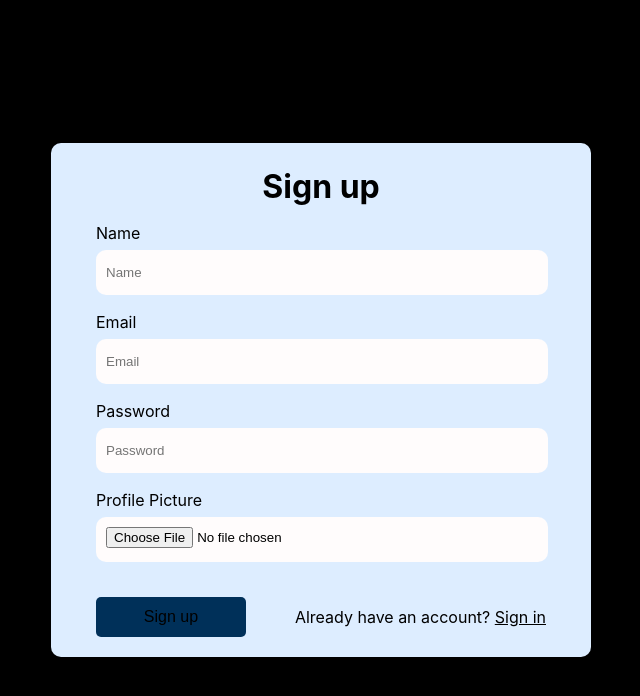
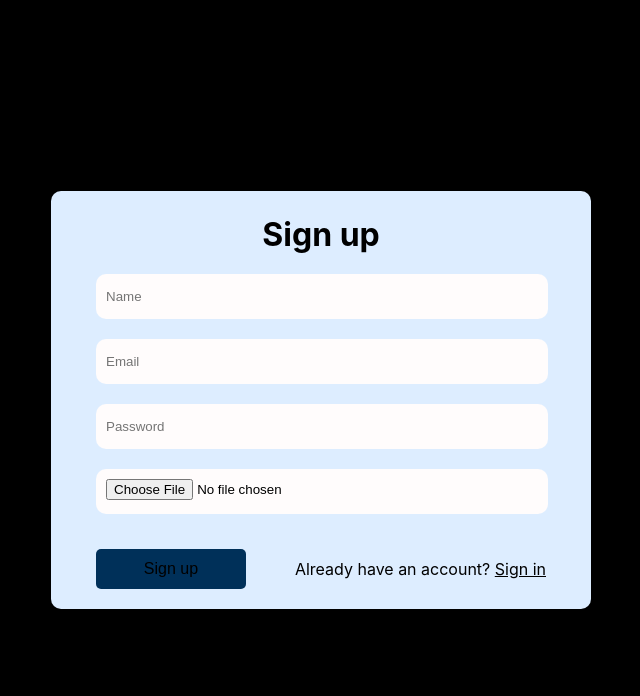
Before and after one commit to shamanth44/CRUD_OPERATIONS, a React (Vite) app in the folder frontend/: page / in a window 1280 px wide. Shown: the top 696 px of the page, without its empty margins (319-959 px from the left). Built offline with nearby package versions, Linux system fonts and the light colour scheme.

Commit message:
added search functionalities

```diff
--- a/frontend/src/components/EditEmployee.jsx
+++ b/frontend/src/components/EditEmployee.jsx
@@ -53,6 +53,7 @@ function EditEmployee({ singleEmployee, id }) {
       console.log(error);
     }
   };
+  console.log('rerender')
 
   return (
     <>
--- a/frontend/src/components/EmployeeDashboard.jsx
+++ b/frontend/src/components/EmployeeDashboard.jsx
@@ -1,14 +1,16 @@
-import React, { useEffect, useState } from "react";
+import React, { memo, useEffect, useState } from "react";
 import axios from "axios";
 import api from "./Instances/api";
 import EmployeeDataComp from "./EmployeeDataComp";
+import { InputField } from "./reuse/InputField";
 
 function EmployeeDashboard() {
   const [employee, setEmployee] = useState([]);
-  const [ hasData, setHasData ] = useState(false)
+  const [hasData, setHasData] = useState(false);
+  const [search, setSearch] = useState("");
 
   axios.defaults.withCredentials = true;
-
+  console.log("something");
   const getEmployees = async () => {
     const response = await axios.get(
       "https://employee-dashboard-backend-iota.vercel.app/api/v1/employee/get-employees"
@@ -16,7 +18,7 @@ function EmployeeDashboard() {
     const employeeData = await response.data.data;
     console.log(employeeData);
     setEmployee(employeeData);
-    setHasData(true)
+    setHasData(true);
   };
 
   useEffect(() => {
@@ -32,6 +34,33 @@ function EmployeeDashboard() {
 
       <div className="employeeTable">
         {hasData && (
+          <>
+            <label htmlFor="searchEmployee" style={{ color: "white" }}>
+              Search
+            </label>
+            <input
+            className="searchInput"
+              type="text"
+              id="searchEmployee"
+              style={{
+                // outline: "none",
+                border: "none",
+                borderRadius: "5px",
+                backgroundColor: "white",
+                color: "black",
+                height: "30px",
+                width: "250px",
+                fontSize: "16px",
+                margin: "20px 0px",
+              }}
+              onFocus={{outline:"5px solid black"}}
+              placeholder="Search employees"
+              onChange={(e) => {
+                setTimeout(() => {
+                  setSearch(e.target.value);
+                }, 1000);
+              }}
+            />
             <table id="table">
               <tbody>
                 <tr>
@@ -45,7 +74,15 @@ function EmployeeDashboard() {
                   <th>Course</th>
                   <th>Action</th>
                 </tr>
-      {employee.map((currentEmployee, index) => {
+                {employee
+                  .filter(
+                    (data) =>
+                      data.uniqueId.startsWith(search, 0) ||
+                      data.name.toLowerCase().startsWith(search, 0) ||
+                      data.email.toLowerCase().startsWith(search, 0) ||
+                      data.mobileNo.toString().startsWith(search, 0)
+                  )
+                  .map((currentEmployee, index) => {
                     return (
                       <EmployeeDataComp
                         getEmployees={getEmployees}
@@ -64,12 +101,10 @@ function EmployeeDashboard() {
                   })}
               </tbody>
             </table>
-    )
-  }
+          </>
+        )}
       </div>
-  <div className="loading">
-         {!hasData && <p>Loading...</p>}
-  </div>
+      <div className="loading">{!hasData && <p>Loading...</p>}</div>
     </>
   );
 }
--- a/frontend/src/components/EmployeeDataComp.jsx
+++ b/frontend/src/components/EmployeeDataComp.jsx
@@ -15,7 +15,8 @@ function EmployeeDataComp({
   designation,
   course,
 }) {
-  const navigate = useNavigate()
+  console.log("datam");
+  const navigate = useNavigate();
   const deleteEmployee = async () => {
     await axios.delete(
       `https://employee-dashboard-backend-iota.vercel.app/api/v1/employee/delete-employee/${id}`
@@ -36,8 +37,17 @@ function EmployeeDataComp({
         <td>{designation}</td>
         <td>{course}</td>
         <td className="action">
-          <button onClick={()=>{navigate(`/edit-employee/${id}`)}} className="actionButton1">Edit</button>
-          <button className="actionButton2" onClick={deleteEmployee}>Delete</button>
+          <button
+            onClick={() => {
+              navigate(`/edit-employee/${id}`);
+            }}
+            className="actionButton1"
+          >
+            Edit
+          </button>
+          <button className="actionButton2" onClick={deleteEmployee}>
+            Delete
+          </button>
         </td>
       </tr>
     </>
--- a/frontend/src/components/Signin.jsx
+++ b/frontend/src/components/Signin.jsx
@@ -13,29 +13,26 @@ function Signin() {
     const [error, setError] = useState("");
 
   axios.defaults.withCredentials = true;
-
-
   const signin = async () => {
     try {
-      const response = await axios.post(
+       await axios.post(
         "https://employee-dashboard-backend-iota.vercel.app/api/v1/admin/login",
         {email, password}
       );
       navigate("/dashboard")
       // console.log(response);
     } catch (error) {
-      console.log(error)
-      const errorMessage = error.response.data.error
+      const errorMessage = error.response.data.message
       setError(errorMessage)
     }
   };
-  console.log(error)
+  // console.log(error)
   return (
     <>
       <div className="mainContainer">
         <div className="signup">
           <h1 className="register">Sign in</h1>
-          {}
+          {error && <p style={{color :"red", padding: "0px", margin: "0px"}}>{error}</p>}
           <div className="inputField">
             <InputField
               onChange={(e) => {
--- a/frontend/src/components/Signup.jsx
+++ b/frontend/src/components/Signup.jsx
@@ -5,79 +5,113 @@ import { InputField } from "./reuse/InputField";
 import "./css/register.css";
 import { useNavigate } from "react-router-dom";
 import { Link } from "react-router-dom";
+import { useForm } from "react-hook-form";
 
 function Signup() {
   const [name, setName] = useState("");
   const [email, setEmail] = useState("");
   const [password, setPassword] = useState("");
   const [image, setImage] = useState();
+  const [error, setError] = useState("");
   const navigate = useNavigate();
+  const form = useForm();
 
+
+
+  const {
+    register,
+    control,
+    handleSubmit,
+    isSubmitting
+  } = form;
 
   axios.defaults.withCredentials = true;
 
-  const signup = async () => {
+  const onSubmit = async (data) => {
     const formData = new FormData();
-    formData.append("image", image);
-    formData.append("name", name);
-    formData.append("email", email);
-    formData.append("password", password);
+    formData.append("image", data.image[0]);
+    formData.append("name", data.name);
+    formData.append("email", data.email);
+    formData.append("password", data.password);
     try {
-      const response = await axios.post(
+      await axios.post(
         "https://employee-dashboard-backend-iota.vercel.app/api/v1/admin/register",
         formData
       );
-      navigate("/signin")
-      console.log(response);
+      navigate("/signin");
     } catch (error) {
-      console.log(error)
+      const errorMessage = error.response.data.message;
+      setError(errorMessage);
     }
   };
+  console.log(error)
 
   return (
     <>
       <div className="mainContainer">
+        <form onSubmit={handleSubmit(onSubmit)}>
+
         <div className="signup">
           <h1 className="register">Sign up</h1>
+          {error && (
+            <p style={{ color: "red", padding: "0px", margin: "0px" }}>
+              {error}
+            </p>
+          )}
           <div className="inputField">
-            <InputField
-              onChange={(e) => {
-                setName(e.target.value);
-              }}
+            <input  className="input"
+              // onChange={(e) => {
+              //   setName(e.target.value);
+              // }}
+              name="name"
+              {...register("name")}
               placeholder="Name"
               type={"text"}
               label={"Name"}
-            />
-            <InputField
-              onChange={(e) => {
-                setEmail(e.target.value);
-              }}
+              />
+            <input  className="input"
+              // onChange={(e) => {
+              //   setEmail(e.target.value);
+              // }}
+              name="email"
+              {...register("email")}
               placeholder="Email"
               type={"text"}
               label={"Email"}
             />
-            <InputField
-              onChange={(e) => {
-                setPassword(e.target.value);
-              }}
+            <input  className="input"
+              // onChange={(e) => {
+              //   setPassword(e.target.value);
+              // }}
+              name="password"
+              {...register("password")}
               placeholder="Password"
               label={"Password"}
               type={"password"}
             />
-            <InputField
-              onChange={(e) => {
-                setImage(e.target.files[0]);
-              }}
+            <input  className="input"
+              // onChange={(e) => {
+              //   setImage(e.target.files[0]);
+              // }}
+              name="image"
+              {...register("image")}
               placeholder="Upload picture"
               type={"file"}
               label={"Profile Picture"}
-            />
+              />
           </div>
           <div className="buttonBox">
-            <Button onClick={signup} label={"Sign up"} />
-            <p className="label">Already have an account? <Link to={"/signin"} className="sign"> Sign in</Link></p>
+            <Button label={"Sign up"} />
+            <p className="label">
+              Already have an account?{" "}
+              <Link to={"/signin"} className="sign">
+                {" "}
+                Sign in
+              </Link>
+            </p>
           </div>
         </div>
+              </form>
       </div>
     </>
   );
--- a/frontend/src/components/css/register.css
+++ b/frontend/src/components/css/register.css
@@ -102,11 +102,15 @@
   align-items: center;
   /* background-color: #bf2828; */
 }
+.searchInput:focus{
+  outline: 2px solid black;
+  box-shadow: 1px 1px 2px;
+}
 
 .employeeTable {
-  display: flex;
-  justify-content: center;
-  background-color: #000000;
+  /* display: flex; */
+  /* justify-content: center; */
+  background-color: #ddedff;
   color: black;
   margin-right: 40px;
   margin-left: 40px;
@@ -122,10 +126,10 @@
     color: white;
 }
 
+
 #table {
   border-collapse: collapse;
   width: 100%;
-
 }
 
 #table tr td {
```
Lines whose indentation alone changed are shown as unchanged.
